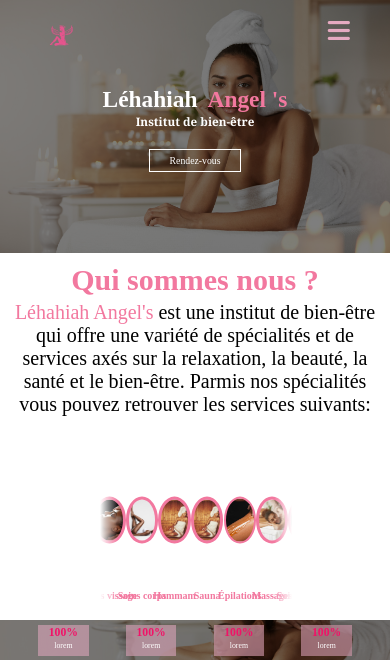
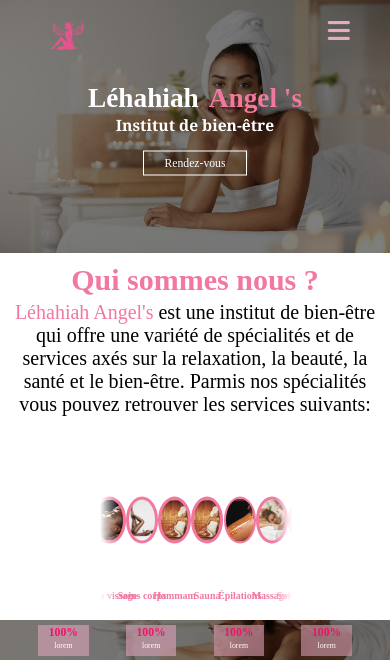
Before and after one commit to A-ArthurKing/A-ArthurKing.github.io, a PHP site: page / in a window 390 px wide. Shown: the top 660 px of the page. Run offline with PHP 8.4, Linux system fonts and the light colour scheme; some libraries are stand-ins or nearby versions; some web fonts are replaced.

Commit message:
Dépot 8 avec quelques modifications mineurs

```diff
--- a/css/Style.css
+++ b/css/Style.css
@@ -107,13 +107,13 @@ Nav {
 .scroll{
     background-color:white;
 }
+#logo  {
+    border-radius: 50px;
+    padding-top: 15px;
+}
 #logo img {
     width: 7vw;
     height:7vw;
-}
-#logo  {
-    border-radius: 50px;
-    padding-top: 15px;
 }
 .nav-links{
     display: flex;
--- a/css/Style.responsive.css
+++ b/css/Style.responsive.css
@@ -129,8 +129,23 @@
         padding-left: 28px;
         font-family: Million Harmony;
     }
+    #logo img {
+        width: 10vw;
+        height:10vw;
+    }
     .mobile-menu {
         margin-left: -20px;
+    }
+    .title {
+        font-size: 7vw;
+    }
+    .sstitle {
+        font-size: 4vw;
+    }
+    .header-txt .button {
+        margin-top: 15px;
+        padding: 5px 20px;
+        font-size: 3vw;
     }
 /*!
 =================================================================================================================================
```
